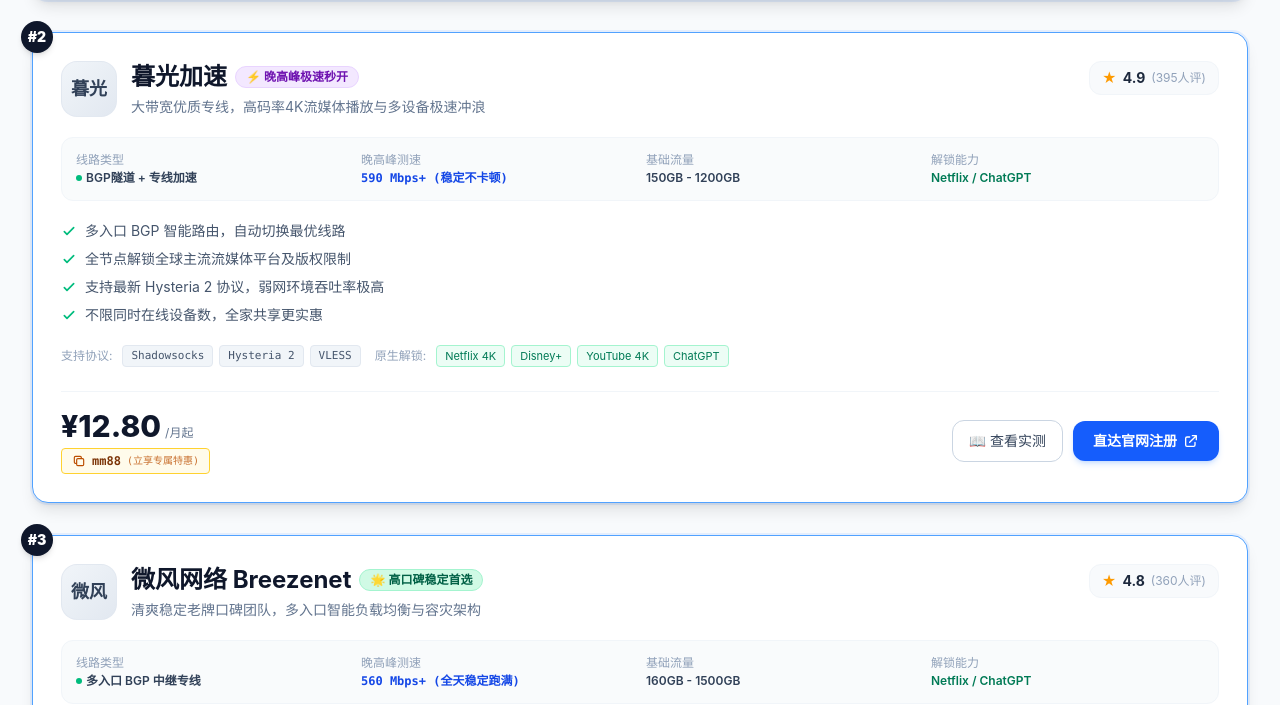
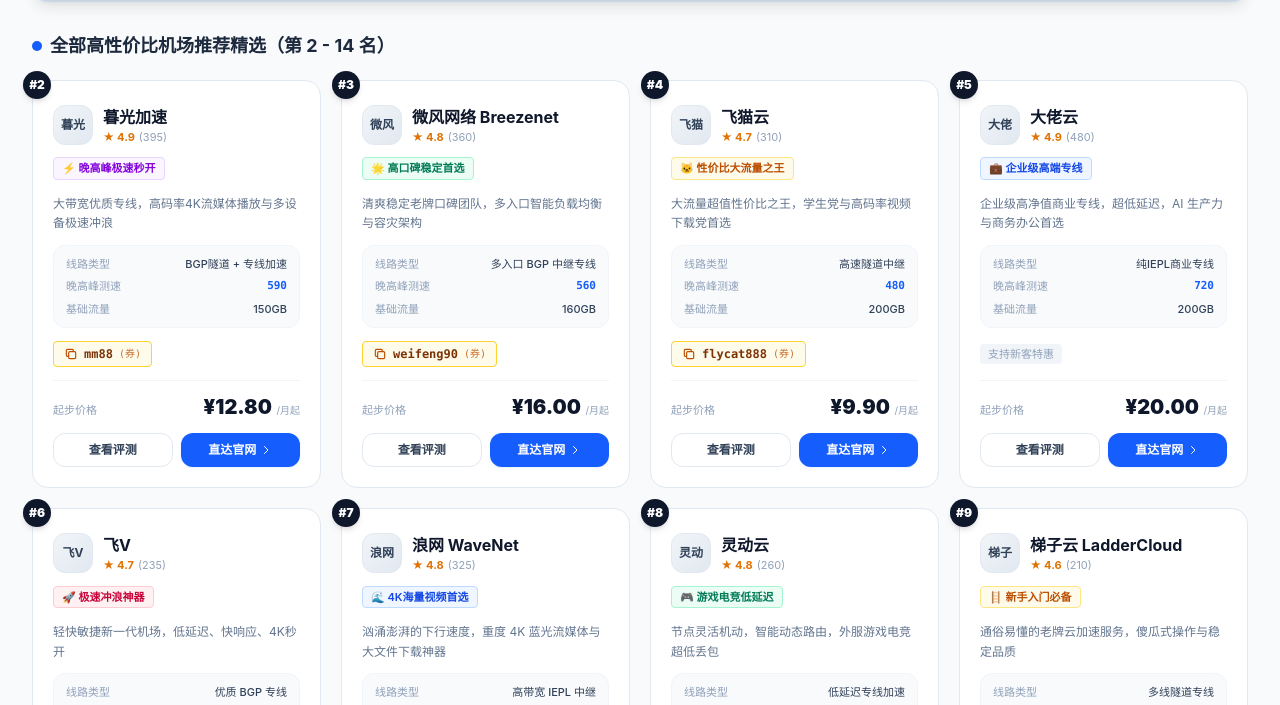
Before and after one commit to yinxingren588/xingjiabi-jichang.blog, an Astro site: page /airports in a window 1280 px wide. Shown: the part 795-1500 px from the top of the page. Built offline with nearby package versions, Linux system fonts and the light colour scheme; Astro itself is replaced by a stand-in of ours.

Commit message:
feat: keep 隐形人 as full-width flagship card and render other 13 brands in 4-column grid

```diff
--- /dev/null
+++ b/src/components/AirportGridCard.astro
@@ -0,0 +1,130 @@
+---
+import type { Airport } from '../data/airports';
+import CopyButton from './CopyButton.astro';
+
+interface Props {
+  airport: Airport;
+  rank: number;
+}
+
+const { airport, rank } = Astro.props;
+
+const badgeColors = {
+  blue: 'bg-blue-50 text-blue-700 border-blue-200',
+  emerald: 'bg-emerald-50 text-emerald-700 border-emerald-200',
+  amber: 'bg-amber-50 text-amber-700 border-amber-200',
+  rose: 'bg-rose-50 text-rose-700 border-rose-200',
+  purple: 'bg-purple-50 text-purple-700 border-purple-200',
+};
+
+const badgeClass = airport.badgeColor ? badgeColors[airport.badgeColor] : badgeColors.blue;
+---
+
+<div class="relative bg-white rounded-2xl border border-slate-200 hover:border-blue-400 hover:shadow-xl transition-all duration-300 flex flex-col justify-between p-5 group">
+  {/* Rank Indicator */}
+  <div class="absolute -top-2.5 -left-2.5 w-7 h-7 rounded-full bg-slate-900 text-white font-black text-xs flex items-center justify-center shadow-md">
+    #{rank}
+  </div>
+
+  <div>
+    {/* Header: Logo + Title + Rating */}
+    <div class="flex items-start justify-between gap-2 mb-3 pt-1">
+      <div class="flex items-center gap-2.5 min-w-0">
+        {airport.logo ? (
+          <img
+            src={airport.logo}
+            alt={airport.name}
+            class="w-10 h-10 rounded-xl object-cover border border-slate-100 shadow-xs shrink-0 bg-white"
+          />
+        ) : (
+          <div class="w-10 h-10 rounded-xl bg-gradient-to-br from-slate-100 to-slate-200 border border-slate-200 flex items-center justify-center text-slate-700 font-bold text-xs shrink-0">
+            {airport.name.slice(0, 2)}
+          </div>
+        )}
+        <div class="min-w-0">
+          <h3 class="font-bold text-slate-900 group-hover:text-blue-600 transition-colors text-base truncate">
+            {airport.name}
+          </h3>
+          <div class="flex items-center gap-1 text-[11px] text-amber-600 font-bold">
+            <span>★ {airport.rating.toFixed(1)}</span>
+            <span class="text-slate-400 font-normal">({airport.reviewCount})</span>
+          </div>
+        </div>
+      </div>
+    </div>
+
+    {/* Badge */}
+    {airport.badge && (
+      <div class="mb-2">
+        <span class={`inline-block px-2 py-0.5 rounded text-[11px] font-semibold border ${badgeClass} truncate max-w-full`}>
+          {airport.badge}
+        </span>
+      </div>
+    )}
+
+    {/* Tagline */}
+    <p class="text-xs text-slate-500 line-clamp-2 mb-3 leading-relaxed min-h-[32px]">
+      {airport.tagline}
+    </p>
+
+    {/* Specs Compact Box */}
+    <div class="space-y-1.5 py-2.5 px-3 rounded-xl bg-slate-50 border border-slate-100 text-[11px] mb-3">
+      <div class="flex items-center justify-between">
+        <span class="text-slate-400">线路类型</span>
+        <span class="font-medium text-slate-700 truncate max-w-[110px]">{airport.lineType}</span>
+      </div>
+      <div class="flex items-center justify-between">
+        <span class="text-slate-400">晚高峰测速</span>
+        <span class="font-mono font-semibold text-blue-600">{airport.speedPeak.split(' ')[0]}</span>
+      </div>
+      <div class="flex items-center justify-between">
+        <span class="text-slate-400">基础流量</span>
+        <span class="font-medium text-slate-700">{airport.traffic.split('-')[0].trim()}</span>
+      </div>
+    </div>
+
+    {/* Discount Code */}
+    <div class="min-h-[28px] mb-3 flex items-center">
+      {airport.discountCode ? (
+        <CopyButton text={airport.discountCode} label="券" />
+      ) : (
+        <span class="text-[11px] text-slate-400 bg-slate-100 px-2 py-0.5 rounded">支持新客特惠</span>
+      )}
+    </div>
+  </div>
+
+  {/* Footer: Price & CTA Actions */}
+  <div class="pt-3 border-t border-slate-100">
+    <div class="flex items-baseline justify-between mb-3">
+      <span class="text-[11px] text-slate-400">起步价格</span>
+      <div class="text-right">
+        <span class="text-xl font-black text-slate-900">{airport.price}</span>
+        <span class="text-[10px] text-slate-400">{airport.priceNote}</span>
+      </div>
+    </div>
+
+    <div class="grid grid-cols-2 gap-2">
+      {airport.reviewSlug && (
+        <a
+          href={`/reviews/${airport.reviewSlug}`}
+          class="py-2 text-center rounded-xl border border-slate-200 hover:border-slate-300 text-slate-700 hover:bg-slate-50 text-xs font-semibold transition-colors"
+        >
+          查看评测
+        </a>
+      )}
+      <a
+        href={`/go/${airport.id}`}
+        target="_blank"
+        rel="noopener noreferrer"
+        class={`py-2 text-center inline-flex items-center justify-center gap-1 rounded-xl bg-blue-600 hover:bg-blue-700 text-white text-xs font-bold shadow-sm shadow-blue-500/10 transition-colors ${
+          !airport.reviewSlug ? 'col-span-2' : ''
+        }`}
+      >
+        <span>直达官网</span>
+        <svg class="w-3 h-3" fill="none" viewBox="0 0 24 24" stroke="currentColor">
+          <path stroke-linecap="round" stroke-linejoin="round" stroke-width="2" d="M9 5l7 7-7 7" />
+        </svg>
+      </a>
+    </div>
+  </div>
+</div>
--- a/src/pages/airports.astro
+++ b/src/pages/airports.astro
@@ -1,8 +1,11 @@
 ---
 import BaseLayout from '../layouts/BaseLayout.astro';
 import AirportCard from '../components/AirportCard.astro';
+import AirportGridCard from '../components/AirportGridCard.astro';
 import ComparisonTable from '../components/ComparisonTable.astro';
 import { AIRPORTS, SITE_CONFIG } from '../data/airports';
+
+const [featuredAirport, ...otherAirports] = AIRPORTS;
 ---
 
 <BaseLayout
@@ -23,12 +26,29 @@ import { AIRPORTS, SITE_CONFIG } from '../data/airports';
       </p>
     </div>
 
-    <!-- Airport Card List -->
-    <div class="space-y-8 mb-16">
-      {AIRPORTS.map((airport, index) => (
-        <AirportCard airport={airport} rank={index + 1} />
-      ))}
-    </div>
+    <!-- #1 Featured Airport Card -->
+    {featuredAirport && (
+      <div class="mb-8">
+        <AirportCard airport={featuredAirport} rank={1} />
+      </div>
+    )}
+
+    <!-- Other Airport Cards (4 per row) -->
+    {otherAirports.length > 0 && (
+      <div class="mb-16">
+        <div class="flex items-center gap-2 mb-5">
+          <span class="w-2.5 h-2.5 rounded-full bg-blue-600"></span>
+          <h2 class="text-lg font-bold text-slate-800">
+            全部高性价比机场推荐精选（第 2 - {AIRPORTS.length} 名）
+          </h2>
+        </div>
+        <div class="grid grid-cols-1 sm:grid-cols-2 lg:grid-cols-4 gap-4 sm:gap-5">
+          {otherAirports.map((airport, idx) => (
+            <AirportGridCard airport={airport} rank={idx + 2} />
+          ))}
+        </div>
+      </div>
+    )}
 
     <!-- Table View -->
     <div class="pt-10 border-t border-slate-200">
--- a/src/pages/index.astro
+++ b/src/pages/index.astro
@@ -1,10 +1,13 @@
 ---
 import BaseLayout from '../layouts/BaseLayout.astro';
 import AirportCard from '../components/AirportCard.astro';
+import AirportGridCard from '../components/AirportGridCard.astro';
 import ComparisonTable from '../components/ComparisonTable.astro';
 import FaqAccordion from '../components/FaqAccordion.astro';
 import { AIRPORTS, SITE_CONFIG } from '../data/airports';
 import { getCollection } from 'astro:content';
+
+const [featuredAirport, ...otherAirports] = AIRPORTS;
 
 const allReviews = await getCollection('reviews');
 const allGuides = await getCollection('guides');
@@ -99,12 +102,29 @@ const sortedGuides = allGuides.sort((a, b) => b.data.pubDate.getTime() - a.data.
       </a>
     </div>
 
-    {/* Airport Cards */}
-    <div class="space-y-6">
-      {AIRPORTS.map((airport, index) => (
-        <AirportCard airport={airport} rank={index + 1} />
-      ))}
-    </div>
+    {/* Airport Cards: #1 Featured Large Card */}
+    {featuredAirport && (
+      <div class="mb-8">
+        <AirportCard airport={featuredAirport} rank={1} />
+      </div>
+    )}
+
+    {/* Airport Cards: Other Brands (4 per row on desktop) */}
+    {otherAirports.length > 0 && (
+      <div>
+        <div class="flex items-center gap-2 mb-4">
+          <span class="w-2.5 h-2.5 rounded-full bg-blue-600"></span>
+          <h3 class="text-base font-bold text-slate-800">
+            更多高性价比优质机场精选（第 2 - {AIRPORTS.length} 名）
+          </h3>
+        </div>
+        <div class="grid grid-cols-1 sm:grid-cols-2 lg:grid-cols-4 gap-4 sm:gap-5">
+          {otherAirports.map((airport, idx) => (
+            <AirportGridCard airport={airport} rank={idx + 2} />
+          ))}
+        </div>
+      </div>
+    )}
   </section>
 
   {/* Section: Comparison Table */}
```
